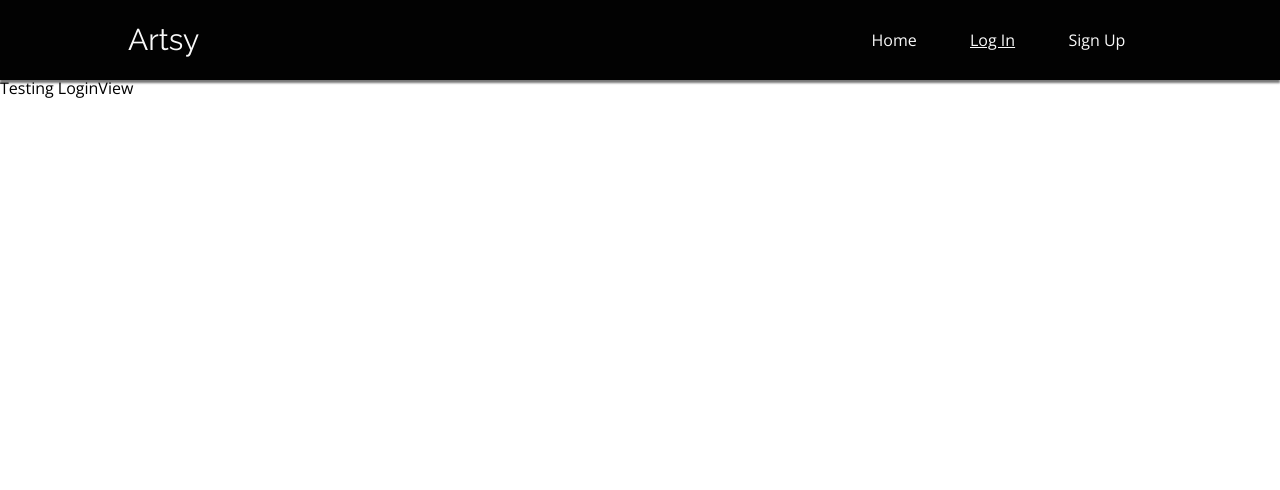
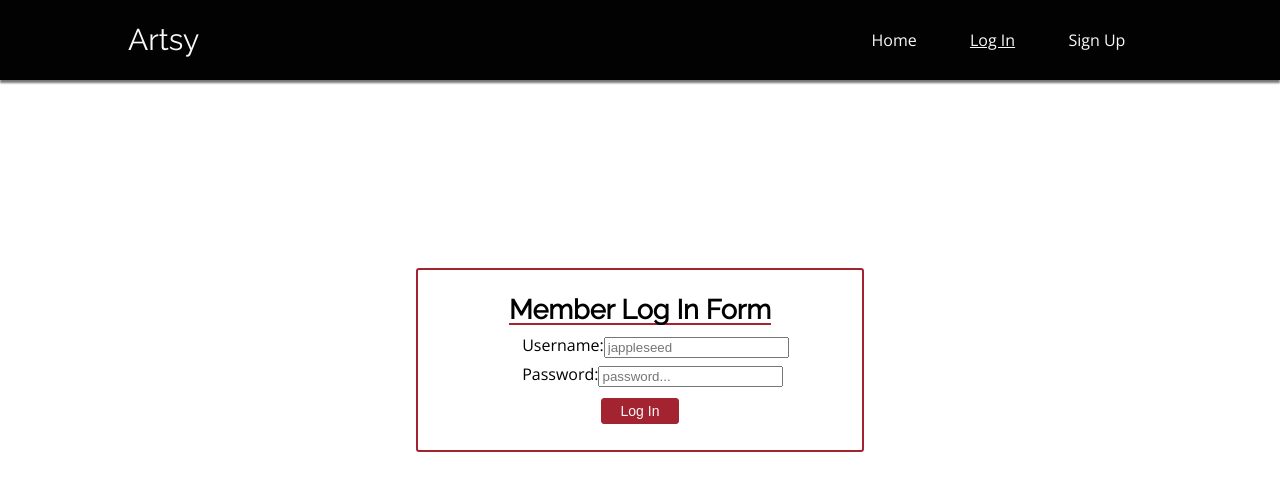
Before and after one commit to art-portolio/Front-End-2, a React (Create React App) app in the folder artsy/: page /login in a window 1280 px wide. Shown: the top 490 px of the page. Built offline with nearby package versions, Linux system fonts and the light colour scheme.

Commit message:
Create basic Log In view structure

```diff
--- /dev/null
+++ b/artsy/src/components/LogInForm.js
@@ -0,0 +1,84 @@
+import React from 'react';
+import styled from 'styled-components';
+
+/* Styled Components */
+const FormWrapper = styled.div`
+    width: 100%;
+    min-height: 70vh;
+    display: flex;
+    justify-content: center;
+    align-items: center;
+`;
+
+const Form = styled.form`
+    width: 35%;
+    display: flex;
+    flex-direction: column;
+    justify-content: center;
+    align-items: center;
+    padding: 2%;
+    border: 2px solid #A32330;
+    border-radius: 3px;
+`;
+
+const FormTitle = styled.h2`
+    font-size: 2.7rem;
+    font-weight: bold;
+    margin-bottom: 2%;
+    border-bottom: 2px solid #A32330;
+`;
+
+const InputElement = styled.div`
+    width: 60%;
+    margin: 1% 0;
+    display: flex;
+    justify-content: space-between;
+`;
+
+const SubmitButton = styled.button`
+    font-size: 1.4rem;
+    width: 20%;
+    text-align: center;
+    margin-top: 2%;
+    padding: 1%;
+    border: 1px solid #A32330;
+    border-radius: 3px;
+    background-color: #A32330;
+    color: #F9F9F9;
+    &:hover {
+        cursor: pointer;
+        background-color: #F9F9F9;
+        color: #A32330;
+    }
+`;
+
+const LogInForm = props => {
+    return (
+        <FormWrapper>
+            <Form>
+                <FormTitle>Member Log In Form</FormTitle>
+                <InputElement>
+                    <label for="user">Username:</label>
+                    <input
+                        id="user"
+                        type="text"
+                        name="username"
+                        placeholder="jappleseed"
+                    />
+                </InputElement>
+                <InputElement>
+                    <label for="pwd">Password:</label>
+                    <input
+                        id="pwd"
+                        type="password"
+                        name="password"
+                        placeholder="password..."
+                    />
+                </InputElement>
+                <SubmitButton type="submit">Log In</SubmitButton>
+            </Form>
+        </FormWrapper>
+    );
+}
+
+export default LogInForm;
--- a/artsy/src/components/views/LoginView.js
+++ b/artsy/src/components/views/LoginView.js
@@ -1,14 +1,13 @@
 import React from 'react';
 
 import GuestHeader from '../GuestHeader';
+import LogInForm from '../LogInForm';
 
 const LoginView = props => {
     return (
         <div>
             <GuestHeader />
-            <div>
-                Testing LoginView
-            </div>
+            <LogInForm />
         </div>
     );
 }
```
